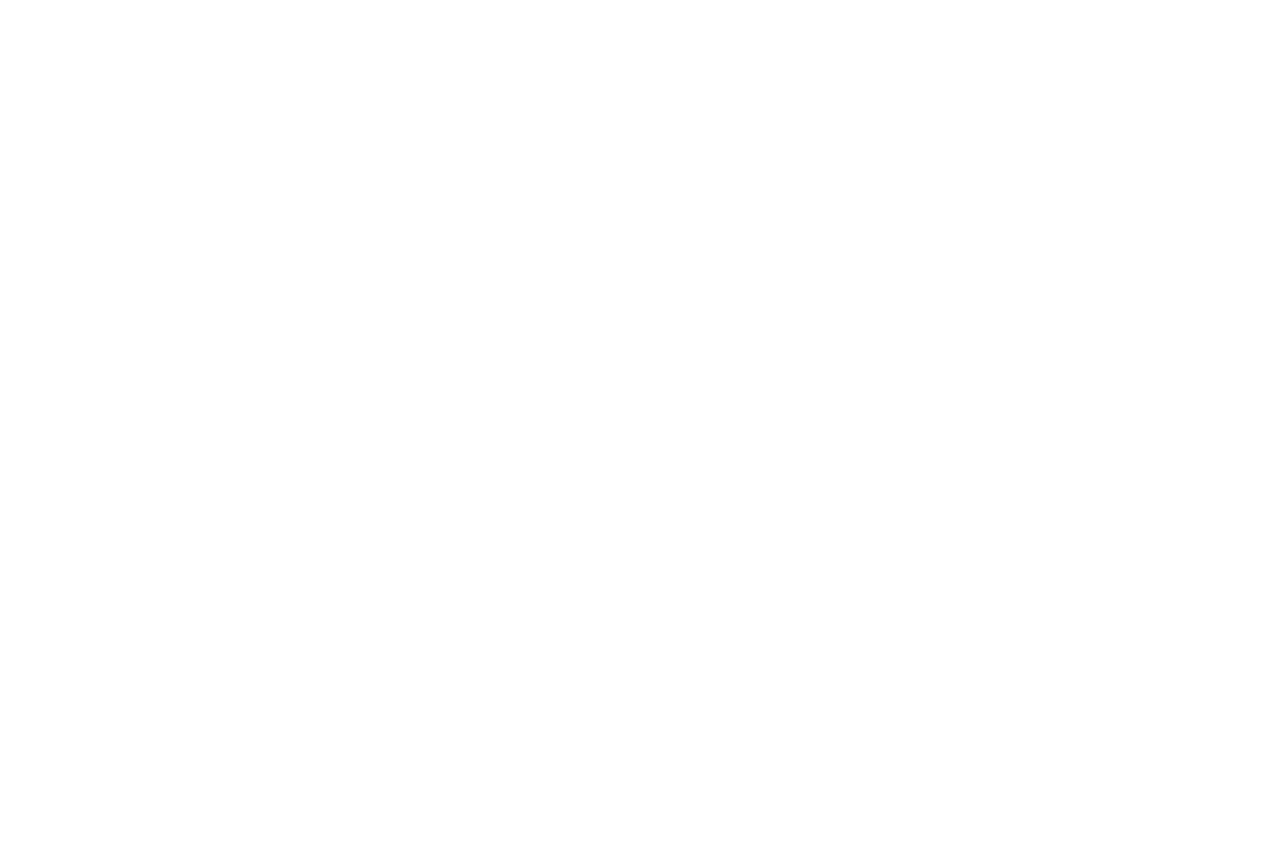
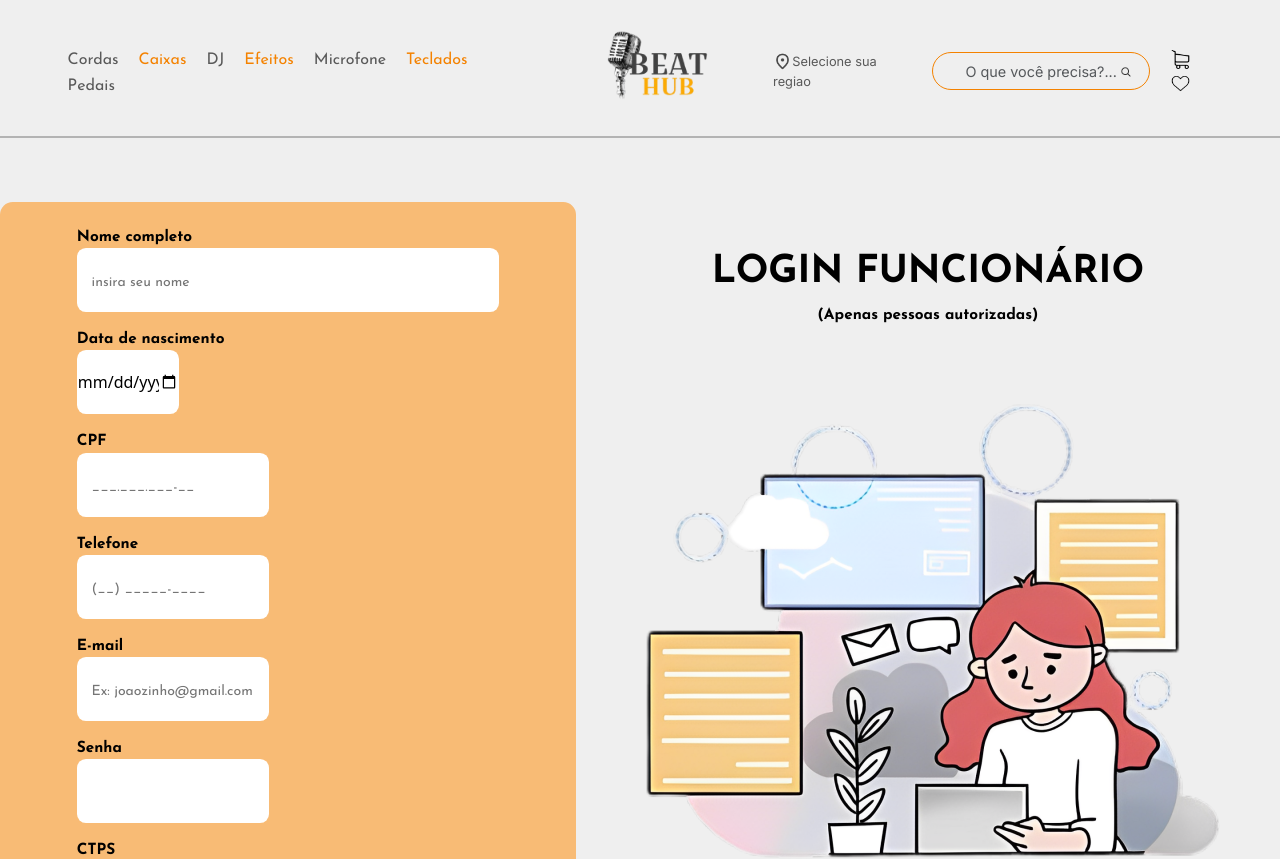
Before and after one commit to spricigom/BeatHub, a Vue app: page /CadastroFuncionario in a window 1280 px wide. Before the commit this address had no page. Shown: the top 859 px of the page. Before the commit the page ends 800 px from the top, so only its background shows below. Built offline with nearby package versions, Linux system fonts and the light colour scheme; a web font is replaced by a local one.

Commit message:
FEAT: CadastroFuncionarios pronta #18

```diff
--- a/src/router/index.js
+++ b/src/router/index.js
@@ -20,6 +20,11 @@ const router = createRouter({
       path: '/produto',
       name: 'produto',
       component: () => import('../views/ProdutoView.vue')
+    },
+    {
+      path: '/CadastroFuncionario',
+      name: 'CadastroFuncionario',
+      component: () => import('../views/CadastroFuncionarioView.vue')
     },
     {
       path: '/Cadastro',
--- a/src/views/CadastroFuncionarioView.vue
+++ b/src/views/CadastroFuncionarioView.vue
@@ -83,7 +83,7 @@
 
             <p class="subtitulo">(Apenas pessoas autorizadas)</p>
 
-            <img src="@/assets/funcionario.png" alt="" id="funcionaria">
+            <img src="@/assets/Funcionarios.png" alt="" id="funcionaria">
 
 
         </div>
--- a/src/views/HomeView.vue
+++ b/src/views/HomeView.vue
@@ -11,6 +11,7 @@ import { RouterLink } from 'vue-router'
 <RouterLink to="/Favorito">Favorito </RouterLink>
 <RouterLink to="/produto">Produto </RouterLink>
 <RouterLink to="/Membros">Membros </RouterLink>
+<RouterLink to="/CadastroFuncionario">Cadastro Funcionario </RouterLink>
 
 
 
```
Also changed, not shown: src/assets/Funcionarios.png (added).
